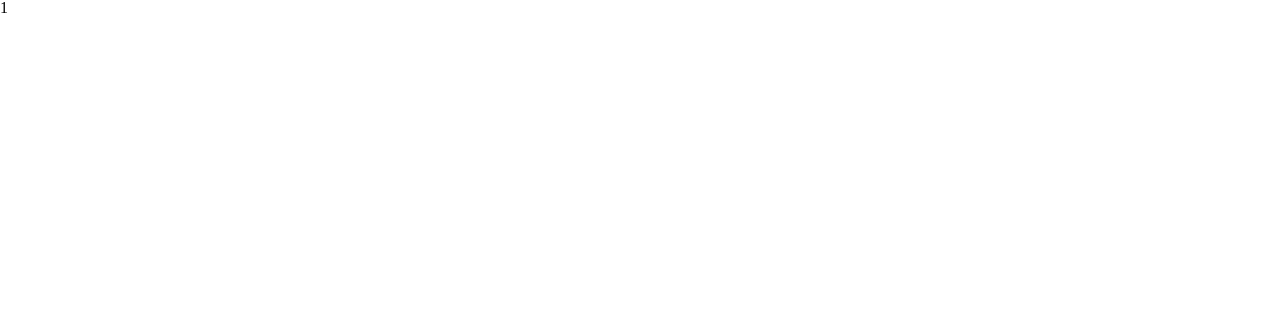
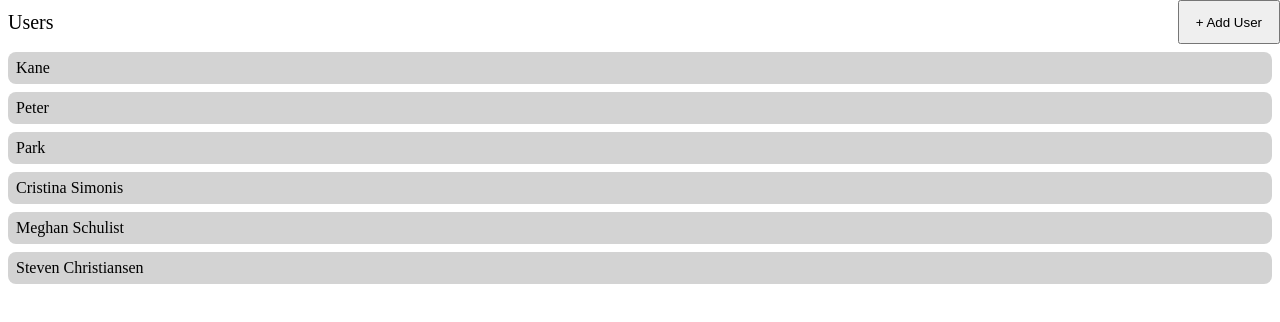
Before and after one commit to jong-k/flamethrower, a React (Vite) app: page / in a window 1280 px wide. Shown: the top 322 px of the page. Built offline with nearby package versions, Linux system fonts and the light colour scheme; data requests are answered from the project's data file.

Commit message:
feat: add random user

```diff
--- a/db.json
+++ b/db.json
@@ -1,6 +1,29 @@
 {
   "users": [
-    { "id": 1, "name": "Kane" }
+    {
+      "id": 1,
+      "name": "Kane"
+    },
+    {
+      "name": "Peter",
+      "id": 2
+    },
+    {
+      "name": "Park",
+      "id": 3
+    },
+    {
+      "name": "Cristina Simonis",
+      "id": 4
+    },
+    {
+      "name": "Meghan Schulist",
+      "id": 5
+    },
+    {
+      "name": "Steven Christiansen",
+      "id": 6
+    }
   ],
   "albums": [],
   "photos": []
--- a/src/components/Skeleton.tsx
+++ b/src/components/Skeleton.tsx
@@ -10,7 +10,7 @@ const Skeleton = ({ times }: PropsType) => {
       <div
         key={i}
         className={styles.outer}
-        style={{ width: "100%", height: "10rem" }}
+        style={{ width: "100%", height: "2.5rem" }}
       >
         <div className={styles.inner} />
       </div>
--- a/src/components/UsersList.tsx
+++ b/src/components/UsersList.tsx
@@ -1,6 +1,7 @@
 import { useEffect } from "react";
 import { useAppDispatch, useAppSelector } from "../store/hooks";
-import { fetchUsers } from "../store";
+import { addUser, fetchUsers } from "../store";
+import styles from "../styles/UsersList.module.scss";
 import Skeleton from "./Skeleton";
 
 const UsersList = () => {
@@ -14,10 +15,31 @@ const UsersList = () => {
     dispatch(fetchUsers());
   }, []);
 
+  const handleUserAdd = () => {
+    dispatch(addUser());
+  };
+
   if (isLoading) return <Skeleton times={6} />;
   if (error != null) return <div>Error fetching data...</div>;
 
-  return <div>{data.length}</div>;
+  const renderedUsers = data.map((user) => {
+    return (
+      <div key={user.id} className={styles.outer}>
+        <div className={styles.inner}>{user.name}</div>
+      </div>
+    );
+  });
+  return (
+    <>
+      <div className={styles.header}>
+        <h1>Users</h1>
+        <button className={styles.button} onClick={handleUserAdd}>
+          + Add User
+        </button>
+      </div>
+      {renderedUsers}
+    </>
+  );
 };
 
 export default UsersList;
--- a/src/store/index.ts
+++ b/src/store/index.ts
@@ -10,5 +10,6 @@ export const store = configureStore({
 // store에서 모든 것을 export 해주기 위해서
 // fetchUsers.ts 에서 export 해주는것 + 여기서 export 하는것 까지 export
 export * from "./thunks/fetchUsers";
+export * from "./thunks/addUser";
 export type RootState = ReturnType<typeof store.getState>;
 export type AppDispatch = typeof store.dispatch;
--- a/src/store/slices/userSlice.ts
+++ b/src/store/slices/userSlice.ts
@@ -1,5 +1,6 @@
 import { createSlice, type SerializedError } from "@reduxjs/toolkit";
 import { fetchUsers } from "../thunks/fetchUsers";
+import { addUser } from "../thunks/addUser";
 
 interface InitialStateType {
   data: any[];
@@ -17,7 +18,10 @@ const userSlice = createSlice({
   initialState,
   reducers: {},
   extraReducers(builder) {
-    // reducer 함수 내부에서 return 사용하지 않아도 되는 이유는 RTK 자체적으로 immer 라이브러리를 쓰고 있어서
+    // reducer 함수 내부에서 return 사용하지 않아도 되는 이유
+    // RTK 자체적으로 immer 라이브러리를 쓰고 있어서
+
+    // fetchUsers
     builder.addCase(fetchUsers.pending, (state, action) => {
       state.isLoading = true;
     });
@@ -29,6 +33,18 @@ const userSlice = createSlice({
       state.isLoading = false;
       state.error = action.error;
     });
+    // addUsers
+    builder.addCase(addUser.pending, (state, action) => {
+      state.isLoading = true;
+    });
+    builder.addCase(addUser.fulfilled, (state, action) => {
+      state.isLoading = false;
+      state.data.push(action.payload);
+    });
+    builder.addCase(addUser.rejected, (state, action) => {
+      state.isLoading = false;
+      state.error = action.error;
+    });
   },
 });
 
--- /dev/null
+++ b/src/store/thunks/addUser.ts
@@ -0,0 +1,17 @@
+import { createAsyncThunk } from "@reduxjs/toolkit";
+import { faker } from "@faker-js/faker";
+
+const USERS_URL = "http://localhost:3005/users";
+
+export const addUser = createAsyncThunk("users/add", async () => {
+  const response = await fetch(USERS_URL, {
+    method: "POST",
+    headers: {
+      "Content-Type": "application/json",
+    },
+    body: JSON.stringify({
+      name: faker.name.fullName(),
+    }),
+  });
+  return await response.json();
+});
--- a/src/store/thunks/fetchUsers.ts
+++ b/src/store/thunks/fetchUsers.ts
@@ -4,7 +4,7 @@ const USERS_URL = "http://localhost:3005/users";
 
 export const fetchUsers = createAsyncThunk("users/fetch", async () => {
   const response = await fetch(USERS_URL);
-  await pause(5000); // TODO - 끝나면 지우기!
+  await pause(1000); // TODO - 끝나면 지우기!
   return await response.json();
 });
 
--- /dev/null
+++ b/src/styles/UsersList.module.scss
@@ -0,0 +1,33 @@
+.outer {
+  margin-bottom: 0.5rem;
+  border-radius: 1.5rem;
+
+  .inner {
+    display: flex;
+    margin: 0.5rem;
+    padding: 0.5rem;
+    align-items: center;
+    cursor: pointer;
+    background: lightgray;
+    border-radius: 0.5rem;
+  }
+}
+
+.button {
+  padding: 0.5rem 1rem;
+  display: flex;
+  align-items: center;
+  outline-width: 1px;
+}
+
+.header {
+  display: flex;
+  justify-content: space-between;
+
+  > h1 {
+    margin: 0.5rem;
+    font-size: 1.25rem;
+    line-height: 1.75rem;
+  }
+
+}
```
Also changed, not shown: src/components/button.tsx (deleted), src/components/panel.tsx (deleted).
